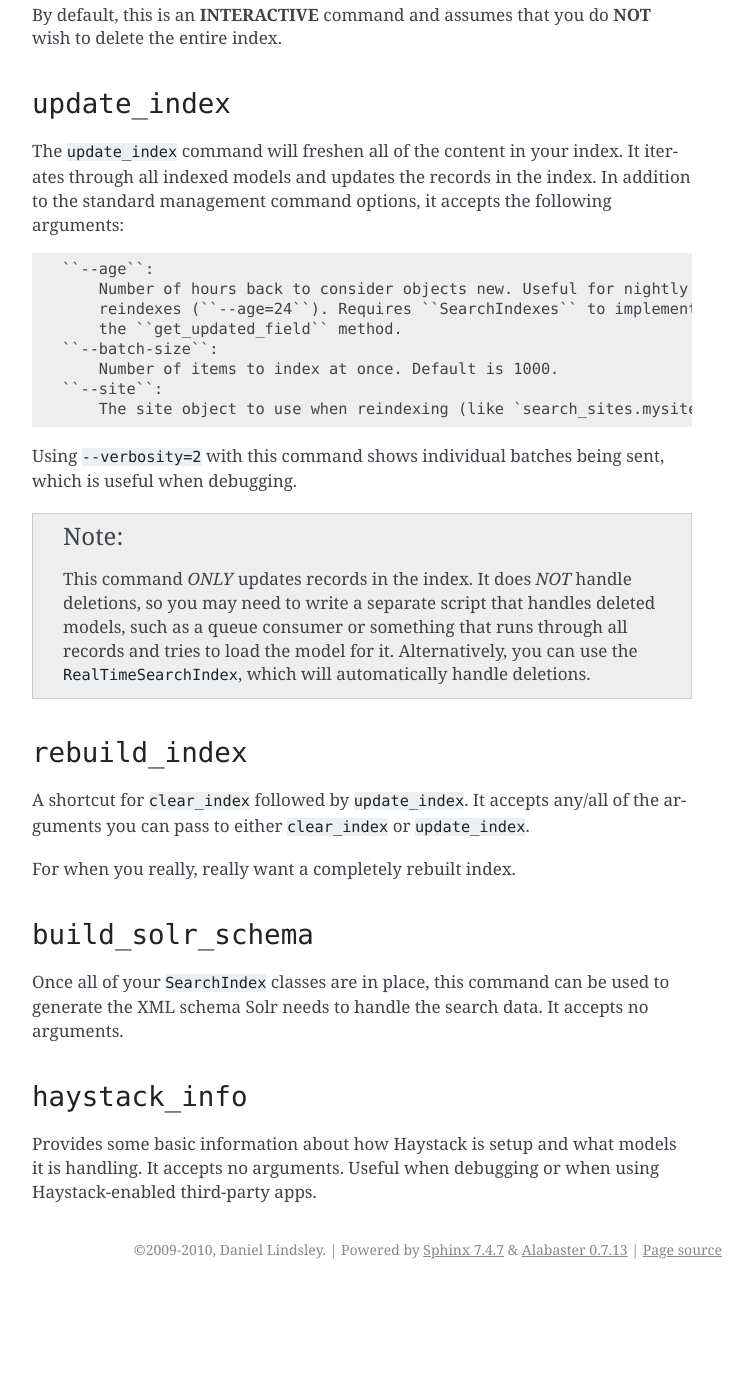
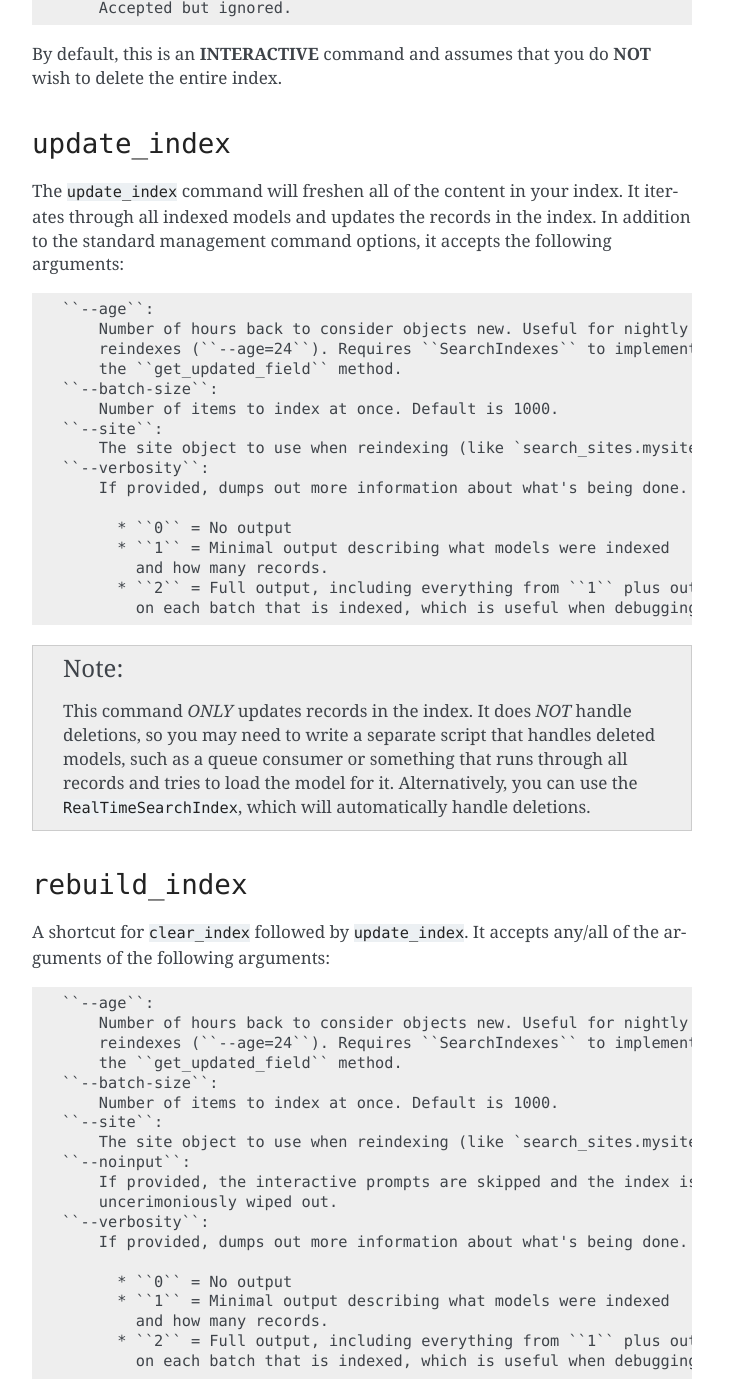
Before and after one commit to django-haystack/django-haystack, a Sphinx documentation site: the page built from docs/management_commands.rst, in a window 1280 px wide and 1400 px high, scrolled down 418 px. Shown: the whole window, without its empty margins (388-1140 px from the left). Built offline with Sphinx 7.4.7, drawn with Linux system fonts in a browser that asks for light colours; before the commit the page ends 1707 px from its top, so only the background shows below that; some of the changed text lies outside the part shown.

Commit message:
Updated management command docs to mention all options that are accepted.

```diff
--- a/docs/management_commands.rst
+++ b/docs/management_commands.rst
@@ -18,6 +18,8 @@ following arguments::
     ``--noinput``:
         If provided, the interactive prompts are skipped and the index is
         uncerimoniously wiped out.
+    ``--verbosity``:
+        Accepted but ignored.
 
 By default, this is an **INTERACTIVE** command and assumes that you do **NOT**
 wish to delete the entire index.
@@ -39,9 +41,14 @@ arguments::
         Number of items to index at once. Default is 1000.
     ``--site``:
         The site object to use when reindexing (like `search_sites.mysite`).
+    ``--verbosity``:
+        If provided, dumps out more information about what's being done.
 
-Using ``--verbosity=2`` with this command shows individual batches being sent,
-which is useful when debugging.
+          * ``0`` = No output
+          * ``1`` = Minimal output describing what models were indexed
+            and how many records.
+          * ``2`` = Full output, including everything from ``1`` plus output
+            on each batch that is indexed, which is useful when debugging.
 
 .. note::
 
@@ -56,7 +63,27 @@ which is useful when debugging.
 =================
 
 A shortcut for ``clear_index`` followed by ``update_index``. It accepts any/all
-of the arguments you can pass to either ``clear_index`` or ``update_index``.
+of the arguments of the following arguments::
+
+    ``--age``:
+        Number of hours back to consider objects new. Useful for nightly
+        reindexes (``--age=24``). Requires ``SearchIndexes`` to implement
+        the ``get_updated_field`` method.
+    ``--batch-size``:
+        Number of items to index at once. Default is 1000.
+    ``--site``:
+        The site object to use when reindexing (like `search_sites.mysite`).
+    ``--noinput``:
+        If provided, the interactive prompts are skipped and the index is
+        uncerimoniously wiped out.
+    ``--verbosity``:
+        If provided, dumps out more information about what's being done.
+
+          * ``0`` = No output
+          * ``1`` = Minimal output describing what models were indexed
+            and how many records.
+          * ``2`` = Full output, including everything from ``1`` plus output
+            on each batch that is indexed, which is useful when debugging.
 
 For when you really, really want a completely rebuilt index.
 
```
